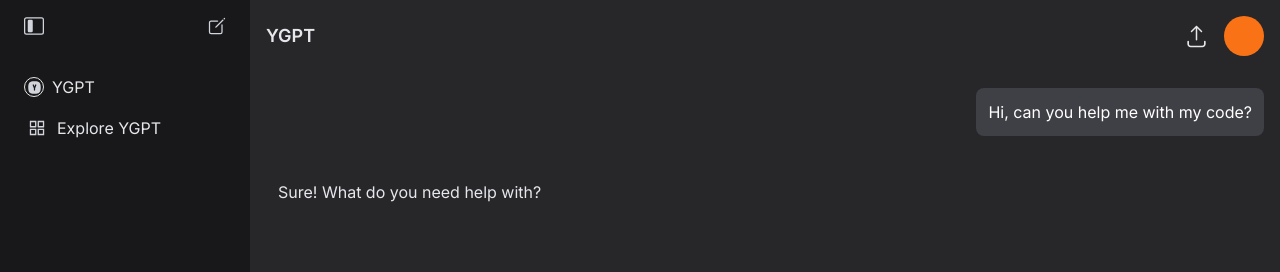
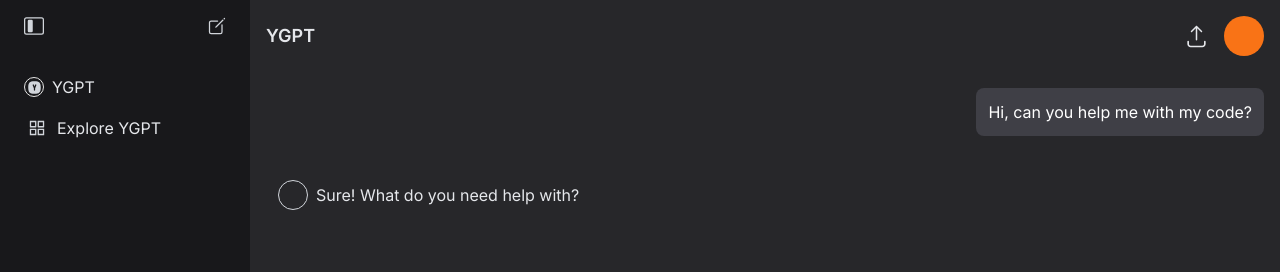
Before and after one commit to kalejaiyeoluwadara/ygpt-frontend, a Next.js app: page / in a window 1280 px wide. Both pictures are taken after a click on the button "Kini o le ṣe fun ọ loni?". Shown: the top 272 px of the page. Built offline with nearby package versions, Linux system fonts and the light colour scheme.

Commit message:
update ai response

```diff
--- a/src/app/comp/Chat.tsx
+++ b/src/app/comp/Chat.tsx
@@ -1,5 +1,6 @@
 import React from "react";
-
+import { IoCopyOutline } from "react-icons/io5";
+import { SlLike } from "react-icons/sl";
 function Chat() {
   return (
     <div className="h-full w-full flex items-start overflow-y-auto flex-col gap-8 p-4">
@@ -9,8 +10,19 @@ function Chat() {
       </div>
 
       {/* AI response */}
-      <div className=" text-gray-200 p-3 rounded-xl self-start">
-        Sure! What do you need help with?
+      <div className=" group p-3 rounded-xl self-start">
+        <section className="flex gap-2 items-center justify-center">
+          <div className="h-[30px] w-[30px] border border-gray-300 rounded-full "></div>
+          <p>Sure! What do you need help with?</p>
+        </section>
+        <section className="w-[80px] text-gray-200 p-2 items-center justify-start translate-x-[45px] rounded-[10px] border hidden group-hover:flex border-zinc-700 h-[37px] ">
+          <div className="p-2 rounded-md hover:bg-zinc-700 transition-all flex-center  ">
+            <IoCopyOutline size={15} />
+          </div>
+          <div className="p-2 rounded-md hover:bg-zinc-700 transition-all flex-center  ">
+            <SlLike size={15} />
+          </div>
+        </section>
       </div>
     </div>
   );
```
